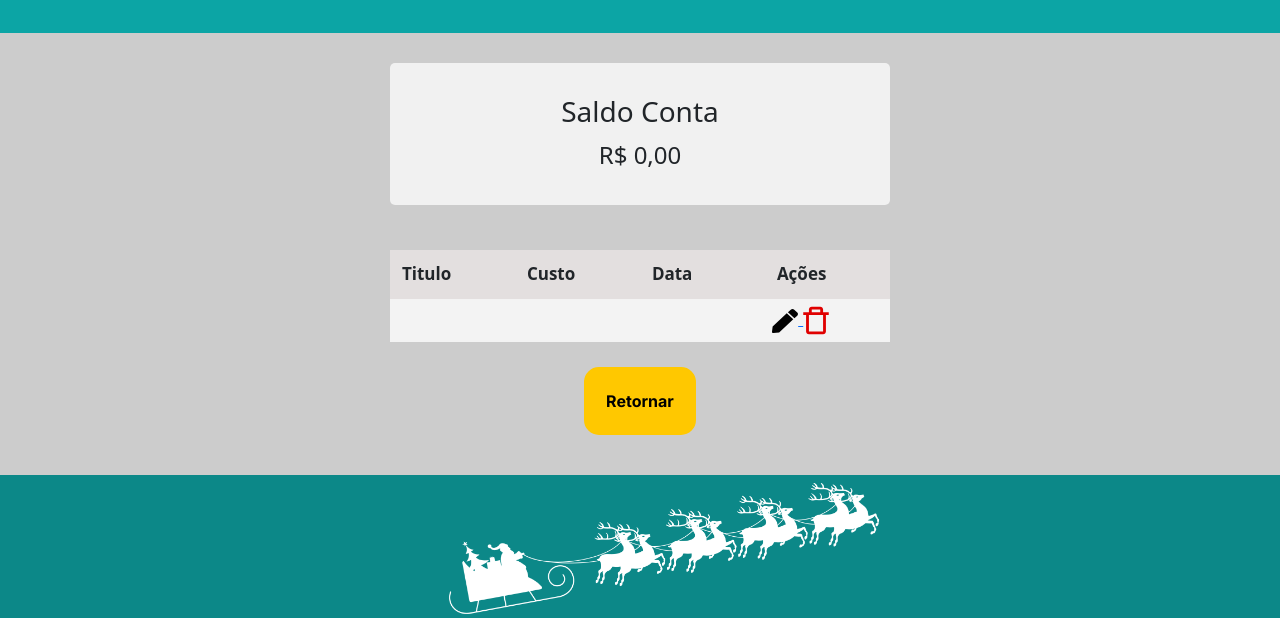
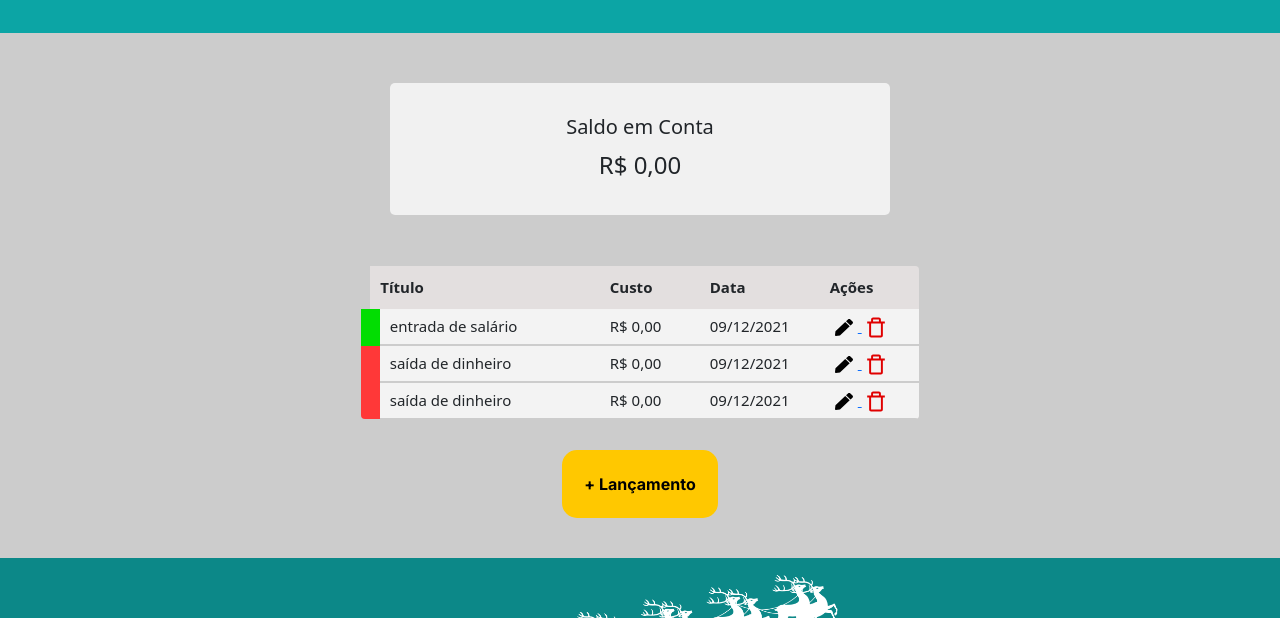
Before and after one commit to CaioSenaSouto/App-Finances, a plain HTML site: page App Finances/tabela.html in a window 1280 px wide. Shown: the part 129-747 px from the top of the page. Drawn offline with nearby package versions, Linux system fonts and the light colour scheme.

Commit message:
Finalizando padronização entre páginas. Removendo arquivos duplicados. Acertando arquivos .css. Editando algumas estilizações. Removendo imagens não utilizadas.

```diff
--- a/App Finances/css/global.css
+++ b/App Finances/css/global.css
@@ -1,8 +1,92 @@
-:root{
-    --ciano_claro: #0073CD;
-    --amarelo_queimado:#E6B400;
-    --branco: #FFFFFF;
-    --azul_claro: #00D6D7;
-    --azul_escuro:#0046A0;
-    --cinza_claro:#D6D7DA;
+:root {
+    --primary-color: #fd951f;
+    --bg-color: rgb(204, 204, 204);
+    --text-color: white;
+    --nav-color: rgb(12, 165, 165);
 }
+
+html {
+    font-family: 'Inter', sans-serif !important;
+    height: 100%;
+}
+
+header {
+    padding: 25px;
+    background-color: rgb(12, 165, 165)
+}
+
+.login {
+    align-self: flex-end;
+}
+
+.icone-login {
+    height: 80px;
+}
+
+body {
+    background-color: var(--bg-color) !important;
+}
+
+.cor-texto {
+    color: white;
+}
+
+.texto-centralizado {
+    text-align: center
+}
+
+.container-saldo {
+    background: rgba(245, 245, 245, 0.9);
+    border-radius: 5px;
+    width: 100%;
+    max-width: 500px;
+    margin: 50px auto;
+    padding: 32px 64px;
+}
+
+p,
+#dinheiro {
+  margin-bottom: 0;
+  font-size: 150%;
+}
+
+button {
+    margin-top: 30px !important;
+    padding: 20px;
+    border: 2px solid rgb(255, 200, 0);
+    border-radius: 15px !important;
+    background-color: rgb(255, 200, 0);
+    font-weight: bold;
+    font-family: 'Inter', sans-serif !important;
+}
+
+button:hover {
+    background-color: #e6b400!important;
+    font-size: 103%;
+}
+
+button:active {
+    color: rgb(12,165,165);
+    border-color: rgb(12,165,165);
+}
+
+button a {
+    text-decoration: none;
+    color: inherit;
+}
+
+footer {
+    margin-top: 40px;
+    height: 200px;
+    background-color: rgb(12, 136, 136);
+    padding: 10px 0;
+}
+
+.copyright {
+    font-size: 18px;
+}
+
+.treno {
+    align-self: center;
+    overflow: hidden;
+}
--- a/App Finances/css/lancamentos.css
+++ b/App Finances/css/lancamentos.css
@@ -14,12 +14,13 @@ div.input {
     padding: 5px;
 }
 
-
+.container-desc {
+    margin-top: 15px;
+}
 
 #desc {
     border: none;
     height: 80px;
-    /* margin-top: 10px; */
     width: 500px;
     border-radius: 5px;
     padding: 5px;
@@ -49,7 +50,8 @@ input {
 input:focus~label,
 input:valid~label {
     transform: translateY(-24px);
-    font-size: 0.8em;
+    font-size: 13px;
+    font-weight: bold;
     letter-spacing: 0.1em;
 }
 
--- a/App Finances/css/reset.css
+++ /dev/null
@@ -1,48 +0,0 @@
-/* http://meyerweb.com/eric/tools/css/reset/
-   v2.0 | 20110126
-   License: none (public domain)
-*/
-
-html, body, div, span, applet, object, iframe,
-h1, h2, h3, h4, h5, h6, p, blockquote, pre,
-a, abbr, acronym, address, big, cite, code,
-del, dfn, em, img, ins, kbd, q, s, samp,
-small, strike, strong, sub, sup, tt, var,
-b, u, i, center,
-dl, dt, dd, ol, ul, li,
-fieldset, form, label, legend,
-table, caption, tbody, tfoot, thead, tr, th, td,
-article, aside, canvas, details, embed,
-figure, figcaption, footer, header, hgroup,
-menu, nav, output, ruby, section, summary,
-time, mark, audio, video {
-	margin: 0;
-	padding: 0;
-	border: 0;
-	font-size: 100%;
-	font: inherit;
-	vertical-align: baseline;
-}
-/* HTML5 display-role reset for older browsers */
-article, aside, details, figcaption, figure,
-footer, header, hgroup, menu, nav, section {
-	display: block;
-}
-body {
-	line-height: 1;
-}
-ol, ul {
-	list-style: none;
-}
-blockquote, q {
-	quotes: none;
-}
-blockquote:before, blockquote:after,
-q:before, q:after {
-	content: '';
-	content: none;
-}
-table {
-	border-collapse: collapse;
-	border-spacing: 0;
-}
--- a/App Finances/css/style.css
+++ /dev/null
@@ -1,115 +0,0 @@
-:root {
-    --primary-color: #fd951f;
-    --bg-color: #130f0d;
-    --text-color: #f0f0f5;
-    --light-color: rgba(255, 255, 255, 0.04);
-}
-
-* {
-    margin: 0;
-    padding: 0;
-    box-sizing: border-box;
-}
-
-html {
-    font-family: 'Inter', sans-serif !important;
-    height: 100%;
-}
-
-h1 {
-    font-weight: bold !important;
-}
-
-body {
-    background-color: rgb(204, 204, 204) !important;
-}
-
-header {
-    padding: 25px;
-    background-color: rgb(12, 165, 165)
-}
-
-.login {
-    align-self: flex-end;
-}
-
-.nome-usuario {
-    align-self: flex-end;
-    margin-bottom: 23px;
-}
-
-.icone-login {
-    height: 80px;
-}
-
-.container-saldo {
-    background: rgba(245, 245, 245, 0.9);
-
-    border-radius: 5px;
-
-    width: 100%;
-    max-width: 500px;
-
-    margin: 50px auto;
-    padding: 32px 64px;
-
-    transition: 0.3s;
-}
-
-/* .container-saldo:hover { */
-    /* box-shadow: 3px 3px gray;  */
-/* }  */
-
-.lancamentos {
-    margin-bottom: 30px;
-    font-size: 18px;
-}
-
-button {
-    margin-top: 10px;
-    padding: 20px;
-    border: 2px solid rgb(255, 200, 0);
-    border-radius: 15px !important;
-    background-color: rgb(255, 200, 0);
-    font-weight: bold;
-    font-family: 'Inter', sans-serif !important;
-}
-
-button:hover {
-    background-color: #e6b400!important;
-    font-size: 103%;
-}
-
-button:active {
-    color: rgb(12,165,165);
-    border-color: rgb(12,165,165);
-}
-
-#botaozinho a{
-    text-decoration: none;
-    color: inherit;
-}
-
-.navigation{
-    display: none;
-}
-
-footer {
-    margin-top: 40px;
-    height: 200px;
-    background-color: rgb(12, 136, 136);
-    padding-left: 50px;
-}
-
-.treno {
-    align-self: center;
-    overflow: hidden;
-}
-
-
-/* @media (max-width: 768px) {
-    .footer-natal {
-      height: 75px;
-      padding-left: 50px;
-    }
-  } */
--- a/App Finances/css/tabela.css
+++ b/App Finances/css/tabela.css
@@ -1,48 +1,19 @@
-body {
-  background-color: var(--cinza_claro);
-}
+table {
+  border-collapse: collapse;
+  max-width: 700px;
+  margin: 30px auto;
+  font-size: 15px;
+  table-layout: fixed;
 
-main {
-  display: flex;
-  justify-content: center;
-}
-
-.balance {
-  display: flex;
-  width: 50%;
-  margin: -20px auto;
-}
-
-.cor-texto {
-  color:white;
-}
-
-.card {
-  background-color: rgba(245, 245, 245, 0.9);
-  border-radius: 5px;
-  width: 100%;
-  max-width: 500px;
-  margin: 50px auto;
-
-  font-size: 18px;
-}
-p,
-#dinheiro {
-  margin-bottom: 0;
-  font-size: 150%;
-}
-
-
-table {
-  width: 70%;
-  max-width: 500px;
-  margin: 15px auto;
-  font-size: 17px;
-  table-layout: fixed;
+  overflow:hidden;
+  border: solid #ccc 1px;
+  -webkit-border-radius: 5px;
+     -moz-border-radius: 5px;
+          border-radius: 5px;
 }
 
 th {
-  padding: 0.7em;
+  padding: 10px 10px;
   margin: 7 auto;
   text-align: justify;
   font-weight: bold;
@@ -50,22 +21,47 @@ th {
 
 td {
   word-break: break-word;
-  font-family: Arial, Helvetica, sans-serif;
-  font-size: 18px;
+  font-size: 15px;
   background-color: rgba(245, 245, 245, 0.9);
   border: 1px solid #ccc;
-  padding: 0.4em;
-  text-align:justify;
+  padding: 5px 10px;
+  line-height: 25px;
 }
 
 tr {
   background: rgba(230, 226, 226, 0.9);
 }
 
-section {
-  margin-top: 10px;
+tr.itens td {
+  border-bottom: 2px solid #ccc;
 }
 
+tr.itens td.entrada{
+  border-left: 20px solid rgb(2, 221, 2);
+}
+
+tr.itens td.saida{
+  border-left: 20px solid rgb(255, 56, 56);
+}
+
+#lapis,
+#lixeira {
+  width: 18px;
+  margin: 0 5px;
+}
+
+td:first-child {
+  width: 230px;
+}
+td:first-child + td {
+  width: 100px
+}
+td:first-child + td + td {
+    width: 120px
+}
+td:first-child + td + td +td {
+  width: 100px
+}
 
 @media (max-width: 768px) {
   .balance {
--- a/App Finances/tabela.html
+++ b/App Finances/tabela.html
@@ -7,10 +7,9 @@
     <meta name="viewport" content="width=device-width, initial-scale=1.0">
     <link rel="shortcut icon" href="assets/D-neon_site_invest.png">
 
-    <link rel="stylesheet" href="css/style.css">
-    <link rel="stylesheet" href="css/lancamentos.css">
+    <link rel="stylesheet" href="css/global.css">
     <link rel="stylesheet" href="css/tabela.css">
-    <link rel="stylesheet" href="css/global.css">
+
 
     <link href="https://cdn.jsdelivr.net/npm/bootstrap@5.1.3/dist/css/bootstrap.min.css" rel="stylesheet" integrity="sha384-1BmE4kWBq78iYhFldvKuhfTAU6auU8tT94WrHftjDbrCEXSU1oBoqyl2QvZ6jIW3" crossorigin="anonymous">
 
@@ -24,59 +23,79 @@
     <header>
         <div class="d-flex bd-highlight mb-3">
             <div class="p-2 bd-highlight">
-                <img class="icone-login" src="assets/neon_site_ep1A+1.png" alt="Desenho de uma menina abraçando uma moeda"><img>
+                <img class="icone-login" src="assets/neon_site_ep1A+1.png" alt="Desenho de uma menina abraçando uma moeda">
             </div>
             <div class="p-2 bd-highlight align-self-end cor-texto">
                 <h2>Meus Lançamentos</h2>
             </div>
+
             <div class="ms-auto p-2 bd-highlight login">
+                <h5 class="cor-texto">nome_usuario</h5>
+            </div>
+            <div class="p-2 bd-highlight login">
                 <a href="#">
-                    <img class="icone-login align-self-end" src="assets/neon_site_ep2-min.png" alt="Ícone de um boneco"></img>
+                    <img class="icone-login align-self-end" src="assets/neon_site_ep2-min.png" alt="Ícone de um boneco">
                 </a>
             </div>
         </div>
     </header>
-    <main>
-        <section class="balance">
+
+    <section class="saldo">
         <div class="d-flex flex-column align-items-center container-saldo">
-                <h3>
-                    <span>Saldo Conta</span>
-                </h3>
+            <h5>Saldo em Conta</h5>
             <p id="dinheiro">R$&nbsp;0,00</p>
         </div>
     </section>
-    </main>
+
     <table>
-        <thead>
         <tr>
-                <th>Titulo</th>
+            <th>Título</th>
             <th>Custo</th>
             <th>Data</th>
             <th>Ações</th>
         </tr>
-        </thead>
-        <tbody id="tabela-itens">
-            <tr class="arquivos">
-                <td class="info-titulo"></td>
-                <td class="info-custo"></td>
-                <td class="info-data"></td>
-                <td class="info-edit">
+        <tr class="itens">
+            <td class="info-titulo entrada"> entrada de salário </td>
+            <td class="info-custo">R$ 0,00 </td>
+            <td class="info-data"> 09/12/2021 </td>
+            <td>
                 <a href="#">
-                        <img src="./assets/Vector.svg" alt="edit">
+                    <img id="lapis" src="./assets/Vector.svg" alt="imagem de um lápis">
                 </a>
                 <a href="#">
-                        <img src="./assets/lixo.svg" alt="lixo">
+                    <img id="lixeira" src="./assets/lixo.svg" alt="imagem de uma lixeirinha">
                 </a>
             </td>
         </tr>
-        </tbody>
+        <tr class="itens">
+            <td class="info-titulo saida"> saída de dinheiro </td>
+            <td class="info-custo">R$ 0,00 </td>
+            <td class="info-data"> 09/12/2021 </td>
+            <td>
+                <a href="#">
+                    <img id="lapis" src="./assets/Vector.svg" alt="imagem de um lápis">
+                </a>
+                <a href="#">
+                    <img id="lixeira" src="./assets/lixo.svg" alt="imagem de uma lixeirinha">
+                </a>
+            </td>
+        </tr><tr class="itens">
+            <td class="info-titulo saida"> saída de dinheiro </td>
+            <td class="info-custo">R$ 0,00 </td>
+            <td class="info-data"> 09/12/2021 </td>
+            <td>
+                <a href="#">
+                    <img id="lapis" src="./assets/Vector.svg" alt="imagem de um lápis">
+                </a>
+                <a href="#">
+                    <img id="lixeira" src="./assets/lixo.svg" alt="imagem de uma lixeirinha">
+                </a>
+            </td>
+        </tr>
+
     </table>
 
-    <main>
-        <section>
-            <button id="botaozinho" class="d-grid gap-2 mx-auto" type="submit"><a href="./index.html">Retornar</a></button>
-        </section>
-    </main>
+    <button class="d-grid gap-2 mx-auto" type="submit"> <a href="lancamentos.html">+ Lançamento</a></button>
 
     <footer class="footer-natal d-flex flex-column justify-content-center">
         <img class="treno" alt="silhueta de um trenó de natal sendo puxado por renas" src="assets/pngwing.com2.png">
```
Also changed, not shown: App Finances/css/index.css (added, +8 -0 lines), App Finances/index.html (+19 -24 lines), App Finances/lancamentos.html (+17 -13 lines), App Finances/style.css (deleted, +0 -40 lines), App Finances/assets/bloco_2-introducao-servicos_basicos_conta.png (deleted), App Finances/assets/pngwing.com22.png (deleted), App Finances/assets/vantagens_recarga_app_neon.png (deleted), 2 other files. Lines whose indentation alone changed are shown as unchanged.
